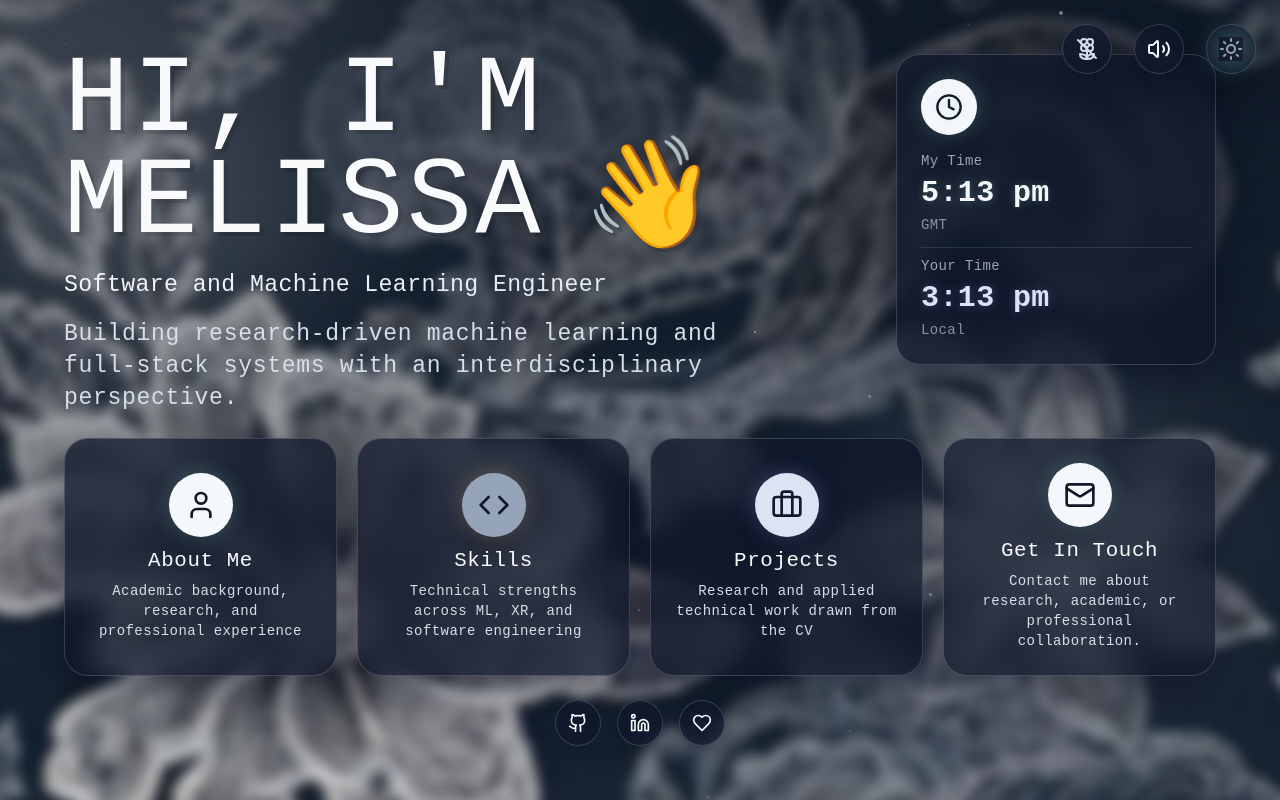
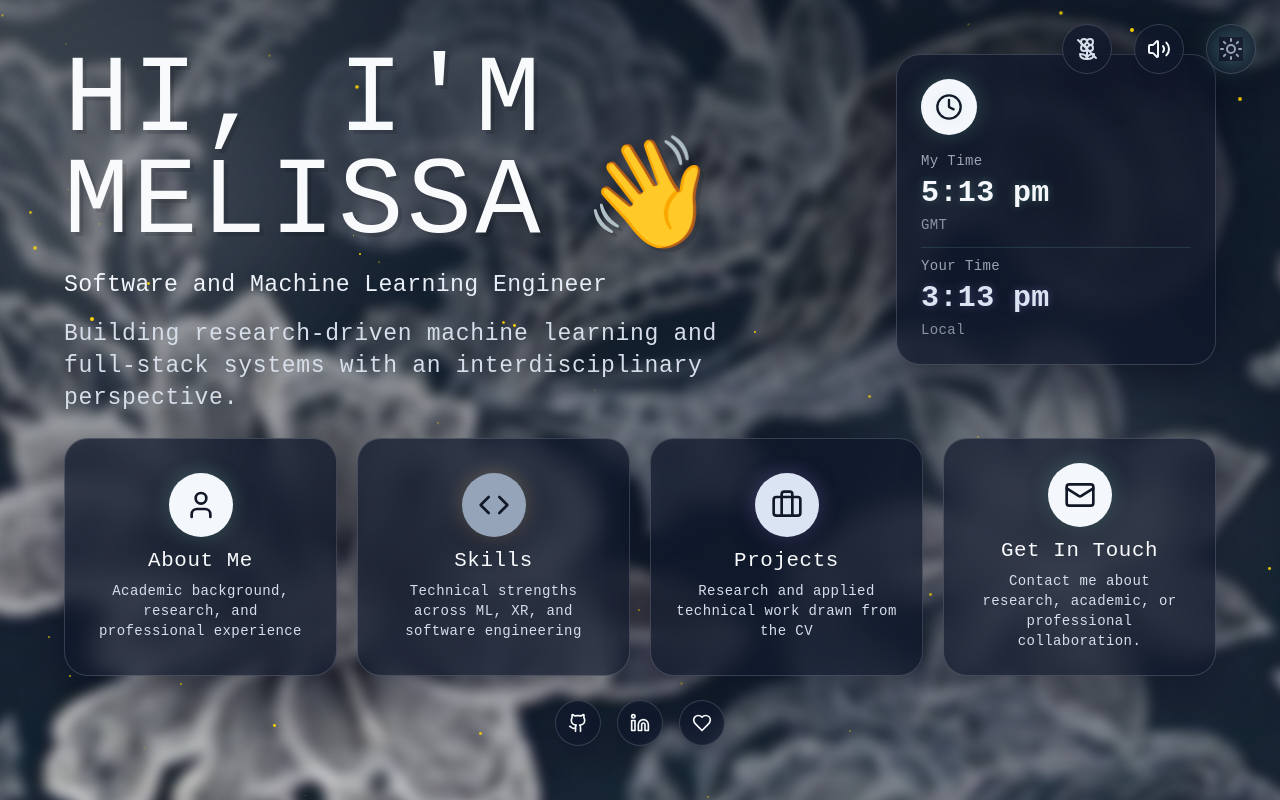
Before and after one commit to melzeta/personal_website, a React (Vite) app: page / in a window 1280 px wide. Both pictures are taken after a click on the button 1231 px from the left and 49 px from the top of the page. Built offline with nearby package versions, Linux system fonts and the light colour scheme.

Commit message:
changed stars

```diff
--- a/src/components/Stars.tsx
+++ b/src/components/Stars.tsx
@@ -15,7 +15,7 @@ export const Stars: React.FC = () => {
 
   useEffect(() => {
     // Generate random stars for night mode
-    const newStars: Star[] = Array.from({ length: 30 }, (_, i) => ({
+    const newStars: Star[] = Array.from({ length: 100 }, (_, i) => ({
       id: i,
       x: Math.random() * 100,
       y: Math.random() * 100,
@@ -38,7 +38,7 @@ export const Stars: React.FC = () => {
             top: `${star.y}%`,
             width: `${star.size}px`,
             height: `${star.size}px`,
-            backgroundColor: 'var(--accent-secondary)',
+            backgroundColor: 'gold',
             animationDelay: `${star.delay}s`,
           }}
         />
```
